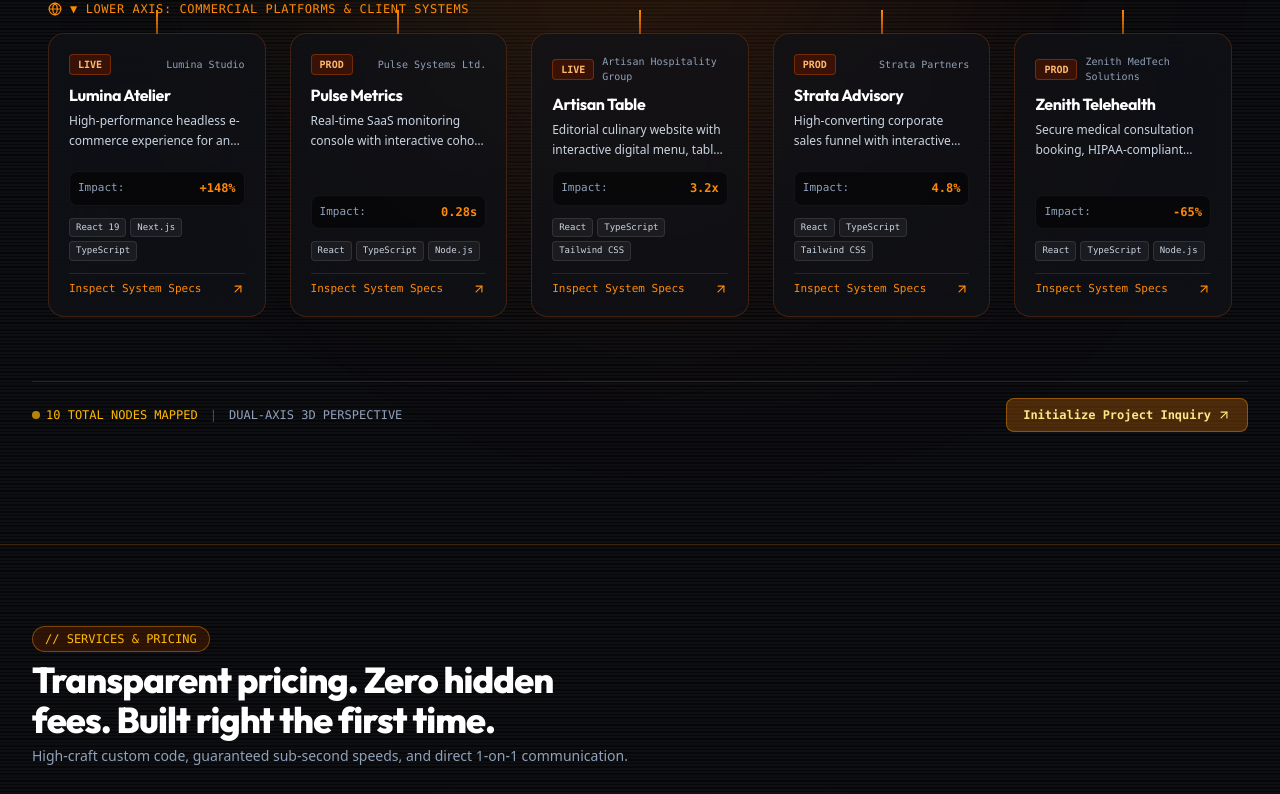
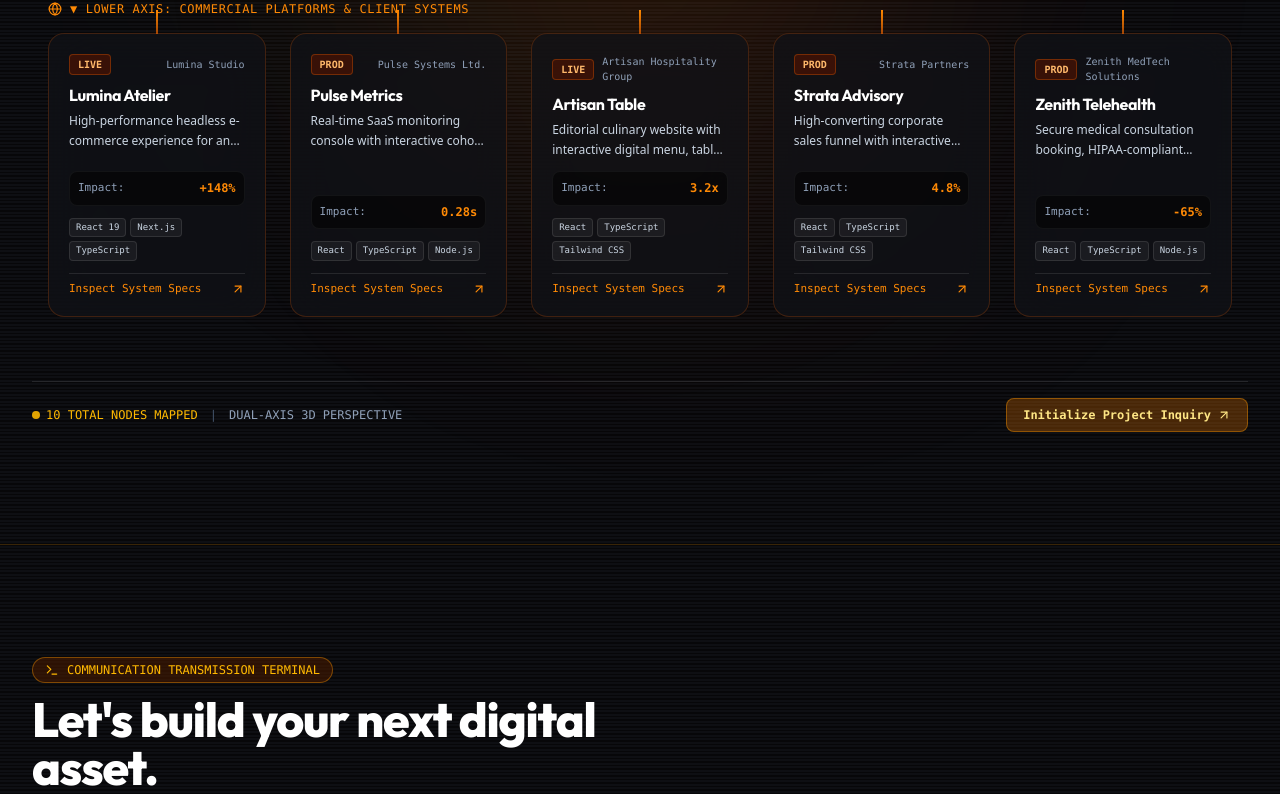
Before and after one commit to Rumpakoley/Rumpa-Web-Developer, a React (Vite) app: page / in a window 1280 px wide. Shown: the part 1999-2793 px from the top of the page. Built offline with nearby package versions, Linux system fonts and the light colour scheme.

Commit message:
Remove Services and Pricing section from active page flow and navigation links

```diff
--- a/src/App.tsx
+++ b/src/App.tsx
@@ -1,12 +1,11 @@
 import React, { useState, useEffect } from 'react';
 import { INITIAL_PROFILE } from './data/portfolioData';
-import { DeveloperProfile, Project, ServiceTier } from './types';
+import { DeveloperProfile, Project } from './types';
 import { BryanGarageLandingHero } from './components/BryanGarageLandingHero';
 import { BryanGarageShowcase } from './components/BryanGarageShowcase';
 import { CommandPaletteModal } from './components/CommandPaletteModal';
 import { Navbar } from './components/Navbar';
 import { TimelineShowcase } from './components/TimelineShowcase';
-import { ServicesSection } from './components/ServicesSection';
 import { ContactSection } from './components/ContactSection';
 import { Footer } from './components/Footer';
 import { ProjectModal } from './components/ProjectModal';
@@ -134,14 +133,6 @@ export default function App() {
     scrollToSection('estimator');
   };
 
-  const handleSelectService = (service: ServiceTier) => {
-    const priceStr = currency === 'INR'
-      ? `₹${service.startingPriceINR.toLocaleString('en-IN')}`
-      : `$${service.startingPriceUSD.toLocaleString('en-US')}`;
-    const scopeNote = `Selected Package: ${service.name} (${service.tagline})\nExpected Turnaround: ${service.turnaroundTime}\nStarting Price: ${priceStr}`;
-    scrollToContact(scopeNote, priceStr);
-  };
-
   const handleApplyEstimate = (summary: string, budget: string) => {
     scrollToContact(summary, budget);
   };
@@ -203,12 +194,6 @@ export default function App() {
               onOpenContact={(note) => scrollToContact(note)}
             />
 
-            {/* Services & Pricing Tiers */}
-            <ServicesSection
-              currency={currency}
-              onSelectService={handleSelectService}
-            />
-
             {/* Contact Intake Terminal */}
             <ContactSection
               profile={profile}
--- a/src/components/CommandPaletteModal.tsx
+++ b/src/components/CommandPaletteModal.tsx
@@ -1,5 +1,5 @@
 import React, { useState, useEffect } from 'react';
-import { Search, Terminal, Cpu, Layers, DollarSign, Activity, Mail, Volume2, Monitor, ArrowRight, X } from 'lucide-react';
+import { Search, Terminal, Cpu, Layers, Activity, Mail, Volume2, Monitor, ArrowRight, X } from 'lucide-react';
 import { sound } from '../utils/audio';
 
 interface CommandPaletteModalProps {
@@ -42,7 +42,6 @@ export const CommandPaletteModal: React.FC<CommandPaletteModalProps> = ({
 
   const commands = [
     { id: 'showcase', label: '3D Timeline Showcase', category: 'Navigation', icon: Cpu, action: () => onNavigate('showcase') },
-    { id: 'services', label: 'Services & Fixed Pricing', category: 'Commercial', icon: DollarSign, action: () => onNavigate('services') },
     { id: 'contact', label: 'Say Hi / Project Transmission', category: 'Direct', icon: Mail, action: () => onNavigate('contact') },
     { id: 'sound', label: `Toggle Audio SFX (${soundEnabled ? 'ON' : 'OFF'})`, category: 'Preferences', icon: Volume2, action: () => onToggleSound() },
     { id: 'crt', label: `Toggle Retro CRT Scanlines (${crtEnabled ? 'ON' : 'OFF'})`, category: 'Preferences', icon: Monitor, action: () => onToggleCRT() },
--- a/src/components/Footer.tsx
+++ b/src/components/Footer.tsx
@@ -53,9 +53,6 @@ export const Footer: React.FC<FooterProps> = ({ profile, onOpenSettings }) => {
             <div>
               <a href="#showcase" onClick={() => sound.playClick()} className="hover:text-amber-400 transition-colors block py-1">
                 3D Timeline Showcase
-              </a>
-              <a href="#services" onClick={() => sound.playClick()} className="hover:text-amber-400 transition-colors block py-1">
-                Services & Pricing
               </a>
               <a href="#contact" onClick={() => sound.playClick()} className="hover:text-amber-400 transition-colors block py-1">
                 Direct Contact
--- a/src/components/Navbar.tsx
+++ b/src/components/Navbar.tsx
@@ -32,7 +32,6 @@ export const Navbar: React.FC<NavbarProps> = ({
 
   const navLinks = [
     { label: '3D Showcase', href: '#showcase', highlight: true },
-    { label: 'Services & Rates', href: '#services' },
     { label: 'Contact', href: '#contact' },
   ];
 
```
